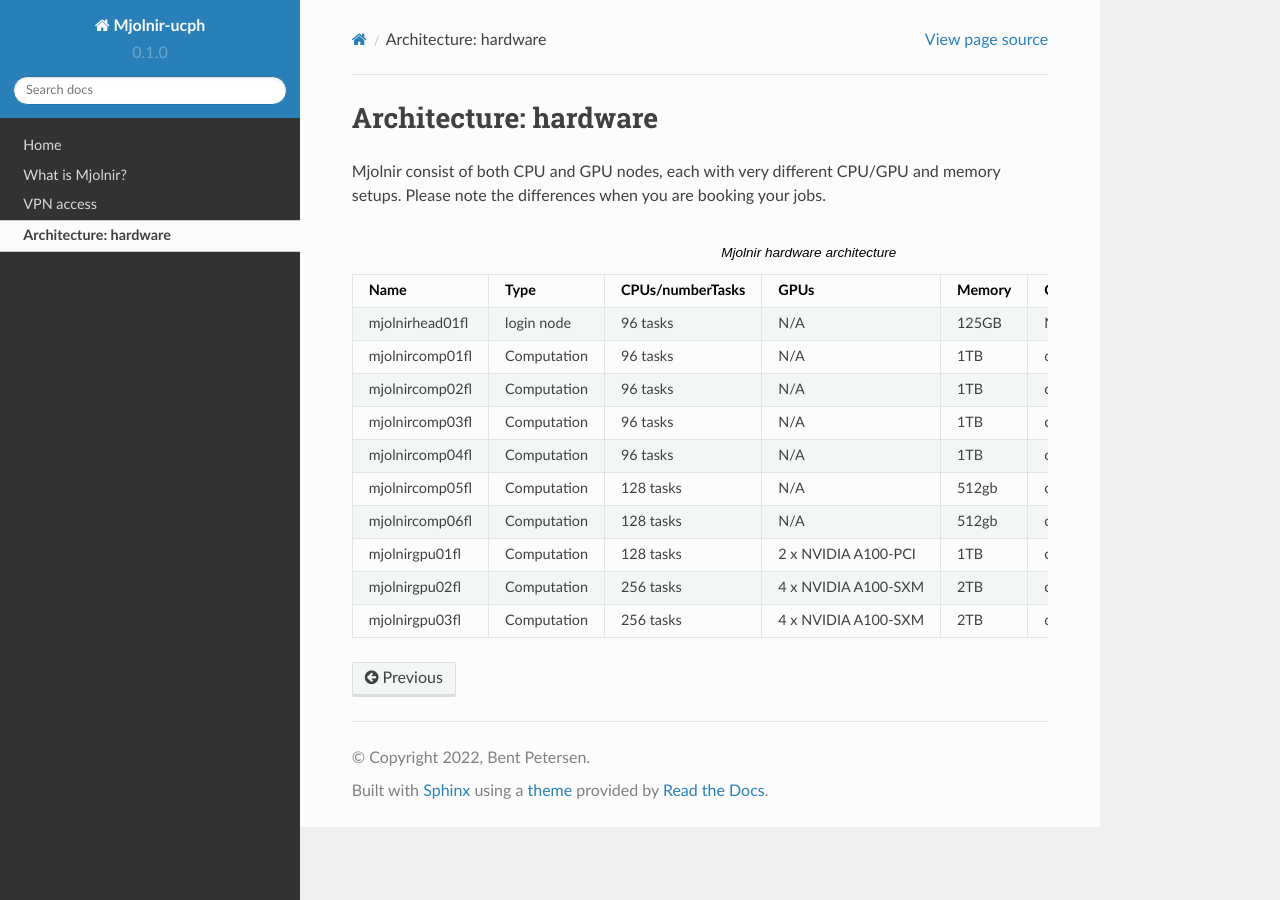
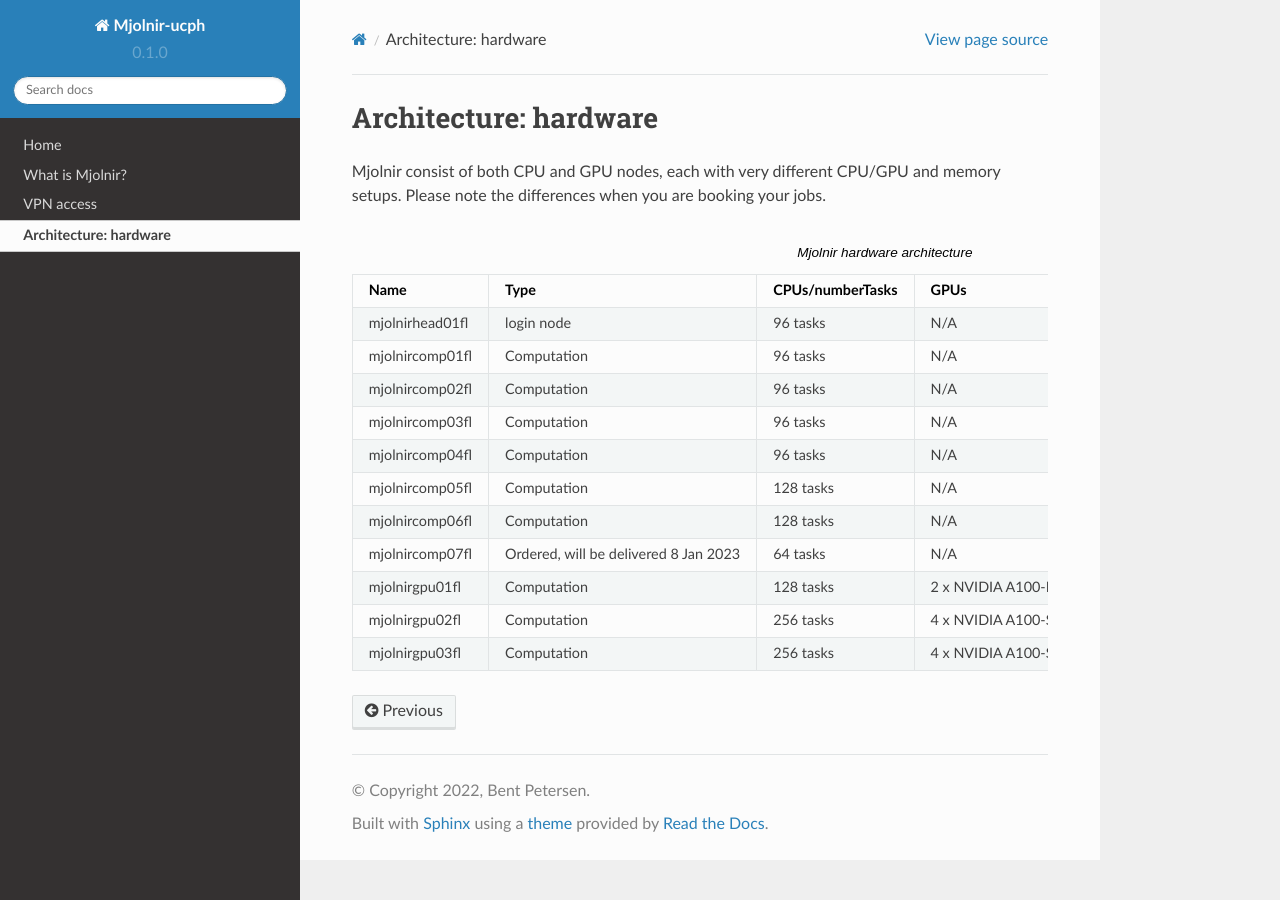
Before and after one commit to bentpetersendk/mjolnir_ucph, a Sphinx documentation site: the page built from docs/source/architecture_hardware.rst, in a window 1280 px wide. Built offline with Sphinx 7.4.7 and the Read the Docs theme 2.0.0, drawn with Linux system fonts in a browser that asks for light colours.

Commit message:
Update architecture_hardware.rst

```diff
--- a/docs/source/architecture_hardware.rst
+++ b/docs/source/architecture_hardware.rst
@@ -56,6 +56,13 @@
      - N/A
      - 512gb
      - cpuqueue
+   * - mjolnircomp07fl
+     - Ordered, will be delivered 8 Jan 2023
+     - 64 tasks
+     - N/A
+     - 1024gb
+     - cpuqueue
+
    * - mjolnirgpu01fl
      - Computation
      - 128 tasks
```
